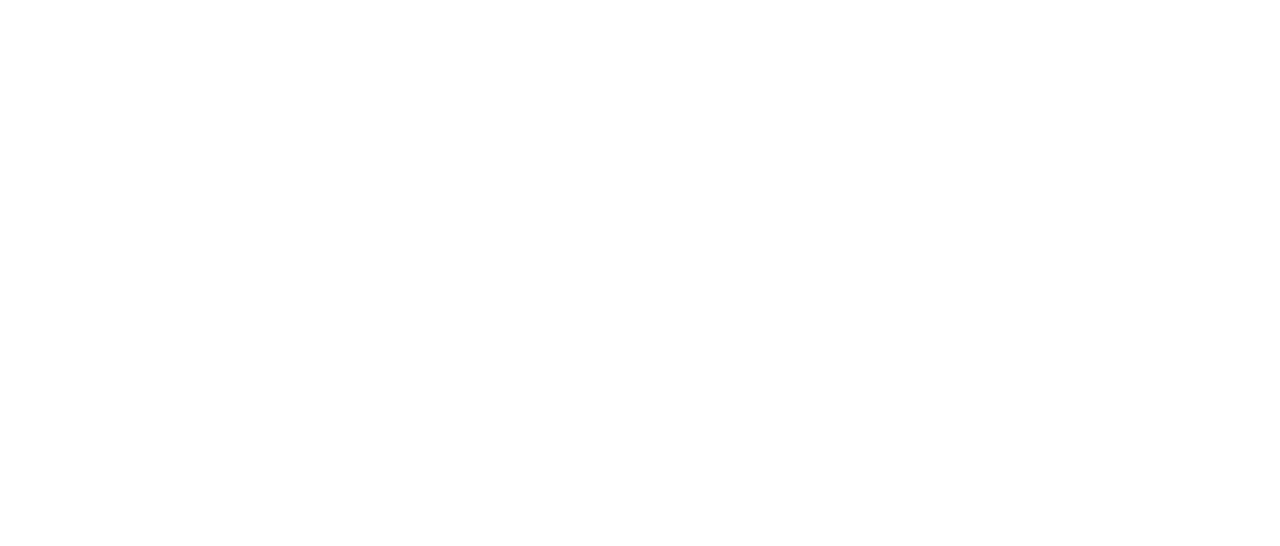
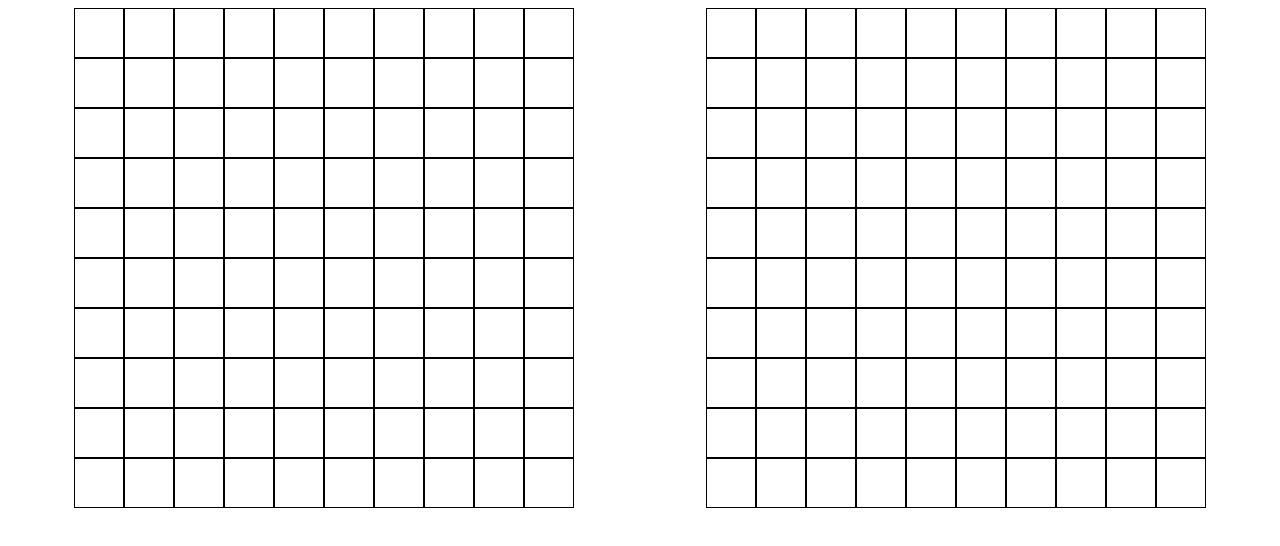
Before and after one commit to CrazyReborn/odin-battleship, a website: page index.html in a window 1280 px wide. Drawn offline with Linux system fonts and the light colour scheme.

Commit message:
Added a function to populate player-board and computer-board. Also added some styling in the head of the html for easier work.

```diff
--- a/index.html
+++ b/index.html
@@ -1,12 +1,42 @@
 <!DOCTYPE html>
 <html>
     <head>
+        <script src="./play-grid.js" defer></script>
         <meta charsheet="UTF-8">
+        <style>
+            #main {
+                display: flex;
+                flex-direction: row;
+                justify-content: space-around;
+            }
+
+            .player-board {
+                display: grid;
+                grid-template-rows: repeat(10, 50px);
+                grid-template-columns: repeat(10, 50px);
+                gap: 0;
+            }
+
+            .computer-board {
+                display: grid;
+                grid-template-rows: repeat(10, 50px);
+                grid-template-columns: repeat(10, 50px);
+                gap: 0;
+            }
+
+            div.cell {
+                border: 1px solid black;
+            }
+
+        </style>
     </head>
     <body>
-        <div class="player-container">
+        <div id='main'>
+            <div class="player-board">
+            </div>
+            <div class="computer-board">
+            </div>
         </div>
-        <div class="computer-container">
-        </div>
+
     </body>
 </html>
--- /dev/null
+++ b/play-grid.js
@@ -0,0 +1,32 @@
+
+const renderBoards =(() => {
+    const playerBoard = document.querySelector('.player-board');
+    const computerBoard = document.querySelector('.computer-board');
+
+    for(let rows = 0; rows < 10; rows++) {
+        for(let collums = 0; collums < 10; collums++) {
+            const newPlayerDiv = document.createElement('div');
+            const newComputerDiv = document.createElement('div');
+
+            //PLayer
+            newPlayerDiv.classList.add('cell');
+            newPlayerDiv.setAttribute('x', collums);
+            newPlayerDiv.setAttribute('y', rows);
+            playerBoard.appendChild(newPlayerDiv);
+
+            //computer
+            newComputerDiv.classList.add('cell');
+            newComputerDiv.setAttribute('x', collums);
+            newComputerDiv.setAttribute('y', rows);
+            computerBoard.appendChild(newComputerDiv);
+        }
+    }
+})();
+
+function populateBoard (board) {
+    ///Add a div that has custom attributes x and y
+    ///x is for rows, y is for colums
+    ///Start from column 0, and create divs for colums interating from 0 to 9
+    ///Append every div to board
+
+}
```
